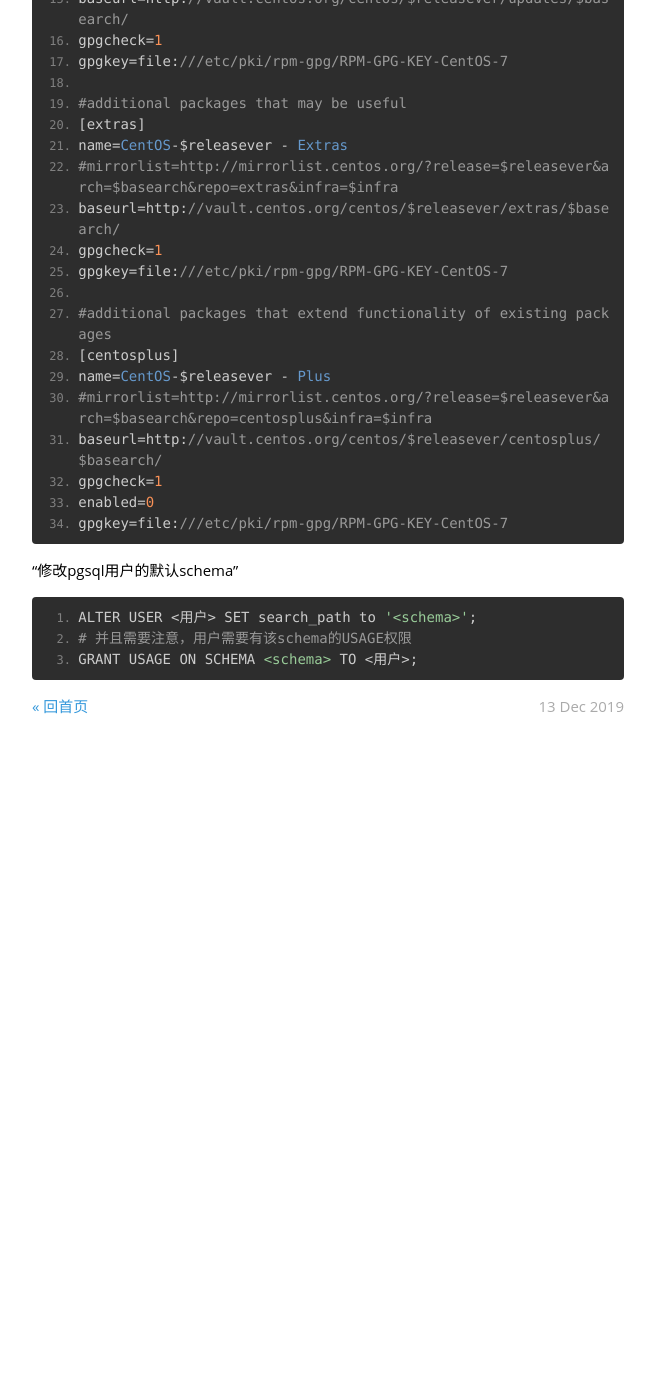
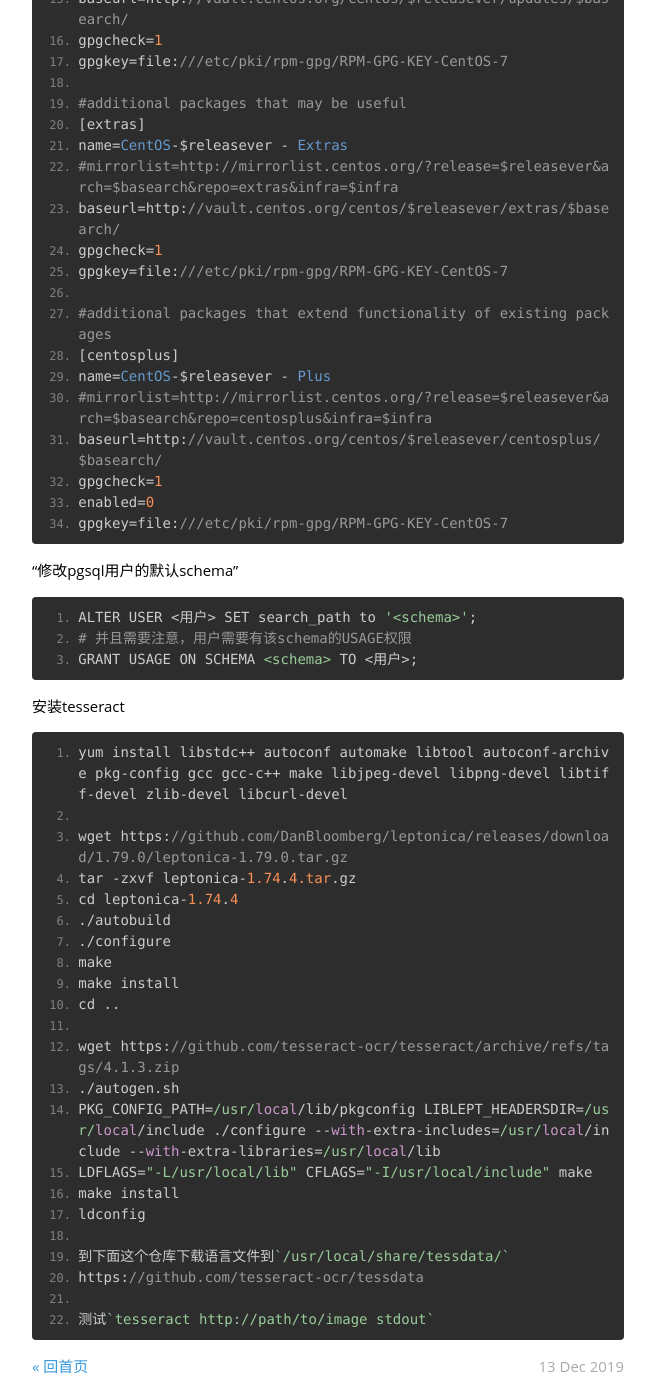
Before and after one commit to hiwjd/hiwjd.github.io, a Jekyll site: the page built from _posts/2019-12-13-centos7-deploy-note.markdown, in a window 1280 px wide and 1400 px high, scrolled down 5067 px. Shown: the whole window, without its empty margins (312-967 px from the left). Built offline with Jekyll 4.4.1, drawn with Linux system fonts in a browser that asks for light colours; nearby versions of some CDN libraries; some web fonts are replaced; comment, search, counter and statistics services are not loaded; before the commit the page ends 5806 px from its top, so only the background shows below that.

Commit message:
Update 2019-12-13-centos7-deploy-note.markdown

````diff
--- a/_posts/2019-12-13-centos7-deploy-note.markdown
+++ b/_posts/2019-12-13-centos7-deploy-note.markdown
@@ -283,3 +283,30 @@ ALTER USER <用户> SET search_path to '<schema>';
 # 并且需要注意，用户需要有该schema的USAGE权限
 GRANT USAGE ON SCHEMA <schema> TO <用户>;
 ```
+
+安装tesseract
+
+```
+yum install libstdc++ autoconf automake libtool autoconf-archive pkg-config gcc gcc-c++ make libjpeg-devel libpng-devel libtiff-devel zlib-devel libcurl-devel
+
+wget https://github.com/DanBloomberg/leptonica/releases/download/1.79.0/leptonica-1.79.0.tar.gz
+tar -zxvf leptonica-1.74.4.tar.gz
+cd leptonica-1.74.4
+./autobuild
+./configure
+make
+make install
+cd ..
+
+wget https://github.com/tesseract-ocr/tesseract/archive/refs/tags/4.1.3.zip
+./autogen.sh
+PKG_CONFIG_PATH=/usr/local/lib/pkgconfig LIBLEPT_HEADERSDIR=/usr/local/include ./configure --with-extra-includes=/usr/local/include --with-extra-libraries=/usr/local/lib
+LDFLAGS="-L/usr/local/lib" CFLAGS="-I/usr/local/include" make
+make install
+ldconfig
+
+到下面这个仓库下载语言文件到`/usr/local/share/tessdata/`
+https://github.com/tesseract-ocr/tessdata
+
+测试`tesseract http://path/to/image stdout`
+```
````
